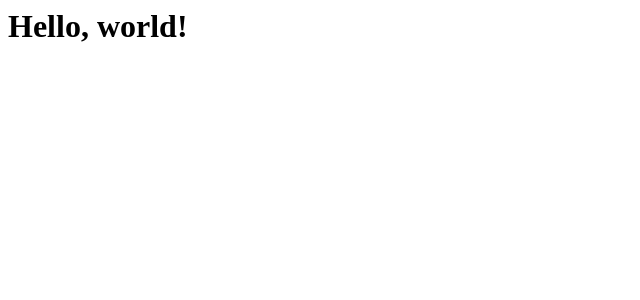
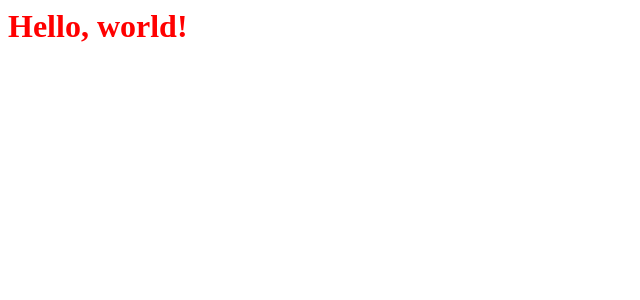
Before and after one commit to moon-annonation/d3-react, a React app: page / in a window 1280 px wide. Shown: the top 300 px of the page, without its empty margins (0-640 px from the left). Built offline with nearby package versions, Linux system fonts and the light colour scheme.

Commit message:
스타일 컴포넌트 적용

```diff
--- a/esbuild.config.js
+++ b/esbuild.config.js
@@ -19,6 +19,7 @@ require('esbuild')
     sourcemap: isDev,
     watch: argv.watch,
     outfile: 'dist/bundle.js',
+    inject: [path.resolve(__dirname, './react-shim.js')],
   })
   .then((result) => {
     console.log('Running on port 8080, http://localhost:8080/');
--- a/package.json
+++ b/package.json
@@ -13,6 +13,7 @@
   "dependencies": {
     "react": "^18.2.0",
     "react-dom": "^18.2.0",
-    "react-router-dom": "^6.4.3"
+    "react-router-dom": "^6.4.3",
+    "styled-components": "^5.3.6"
   }
 }
--- /dev/null
+++ b/react-shim.js
@@ -0,0 +1,3 @@
+import * as React from 'react';
+
+export { React };
--- /dev/null
+++ b/src/App.jsx
@@ -0,0 +1,11 @@
+import Greet from './components/Greet';
+
+const App = () => {
+  return (
+    <div>
+      <Greet />
+    </div>
+  );
+};
+
+export default App;
--- /dev/null
+++ b/src/components/Greet.jsx
@@ -0,0 +1,9 @@
+import styled from 'styled-components';
+
+const H1 = styled.h1`
+  color: red;
+`;
+
+const Greet = () => <H1>Hello, world!</H1>;
+
+export default Greet;
--- a/src/index.jsx
+++ b/src/index.jsx
@@ -1,7 +1,8 @@
 import React from 'react';
 import { createRoot } from 'react-dom/client';
 
+import App from './App';
+
 const container = document.getElementById('app');
-const Greet = () => <h1>Hello, world!</h1>;
 const root = createRoot(container); // createRoot(container!) if you use TypeScript
-root.render(<Greet />);
+root.render(<App />);
```
Also changed, not shown: 2 other files (tests, documents, lock files or other folders).
